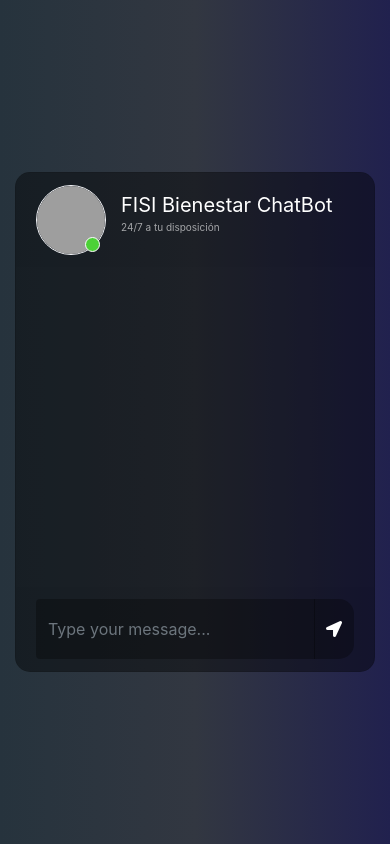
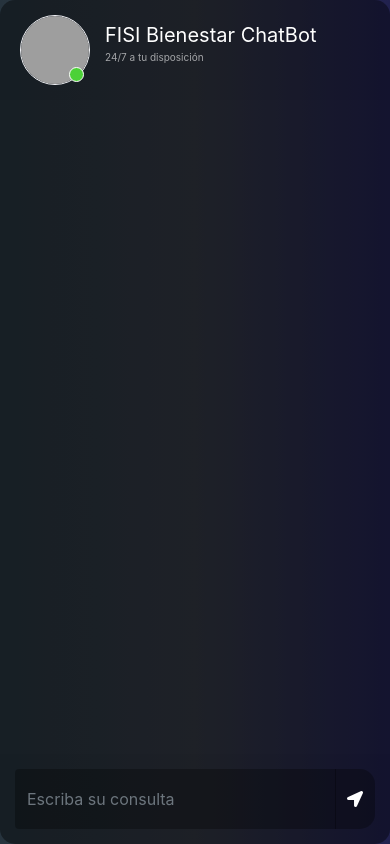
Before and after one commit to RaphaelWMR/ChatbotBienestarConnect_SERVICE, a Flask app: page / in a window 390 px wide. Run offline with Flask 3, Linux system fonts and the light colour scheme; some libraries are stand-ins or nearby versions; grey boxes are pictures that could not be loaded.

Commit message:
responsive

```diff
--- a/templates/index.html
+++ b/templates/index.html
@@ -1,19 +1,68 @@
 <!DOCTYPE html>
-<html>
+<html lang="en">
 
 <head>
+    <meta charset="UTF-8">
+    <meta name="viewport" content="width=device-width, initial-scale=1.0">
     <title>Chatbot</title>
     <link rel="stylesheet" href="https://stackpath.bootstrapcdn.com/bootstrap/4.1.3/css/bootstrap.min.css"
         integrity="sha384-MCw98/SFnGE8fJT3GXwEOngsV7Zt27NXFoaoApmYm81iuXoPkFOJwJ8ERdknLPMO" crossorigin="anonymous">
     <link rel="stylesheet" href="https://use.fontawesome.com/releases/v5.5.0/css/all.css"
         integrity="sha384-B4dIYHKNBt8Bc12p+WXckhzcICo0wtJAoU8YZTY5qE0Id1GSseTk6S+L3BlXeVIU" crossorigin="anonymous">
     <link rel="stylesheet" type="text/css" href="{{ url_for('static', filename='style.css')}}" />
+    <style>
+        html,
+        body,
+        .chat,
+        .card {
+            height: 100%;
+        }
+
+        .chat {
+            display: flex;
+            justify-content: center;
+            align-items: center;
+        }
+
+        .card {
+            max-width: 600px;
+            width: 100%;
+            border: none;
+            border-radius: 15px;
+            overflow: hidden;
+            display: flex;
+            flex-direction: column;
+        }
+
+        .msg_head {
+            /* background: #f2f2f2;*/
+            padding: 15px 20px;
+            border-bottom: 1px solid #dee2e6;
+            /* Cambio el color del texto a negro */
+        }
+
+        .msg_card_body {
+            flex: 1;
+            overflow-y: auto;
+            padding: 15px;
+        }
+
+        .card-footer {
+            padding: 15px;
+        }
+
+        .send_btn {
+            color: #fff;
+            background: #007bff;
+            border: none;
+            border-radius: 50%;
+            cursor: pointer;
+        }
+    </style>
 </head>
 
 <body>
-    <div class="container-fluid h-100">
-        <div class="row justify-content-center h-100">
-            <div class="col-md-8 col-xl-6 chat">
+    <div class="chat">
         <div class="card">
             <div class="card-header msg_head">
                 <div class="d-flex bd-highlight">
@@ -33,15 +82,13 @@
             </div>
             <div class="card-footer">
                 <form id="messageArea" class="input-group">
-                            <input type="text" id="user_input" name="user_input" placeholder="Type your message..."
+                    <input type="text" id="user_input" name="user_input" placeholder="Escriba su consulta"
                         autocomplete="off" class="form-control type_msg" required />
                     <div class="input-group-append">
                         <button type="submit" id="send" class="input-group-text send_btn"><i
                                 class="fas fa-location-arrow"></i></button>
                     </div>
                 </form>
-                    </div>
-                </div>
             </div>
         </div>
     </div>
```
Lines whose indentation alone changed are shown as unchanged.
